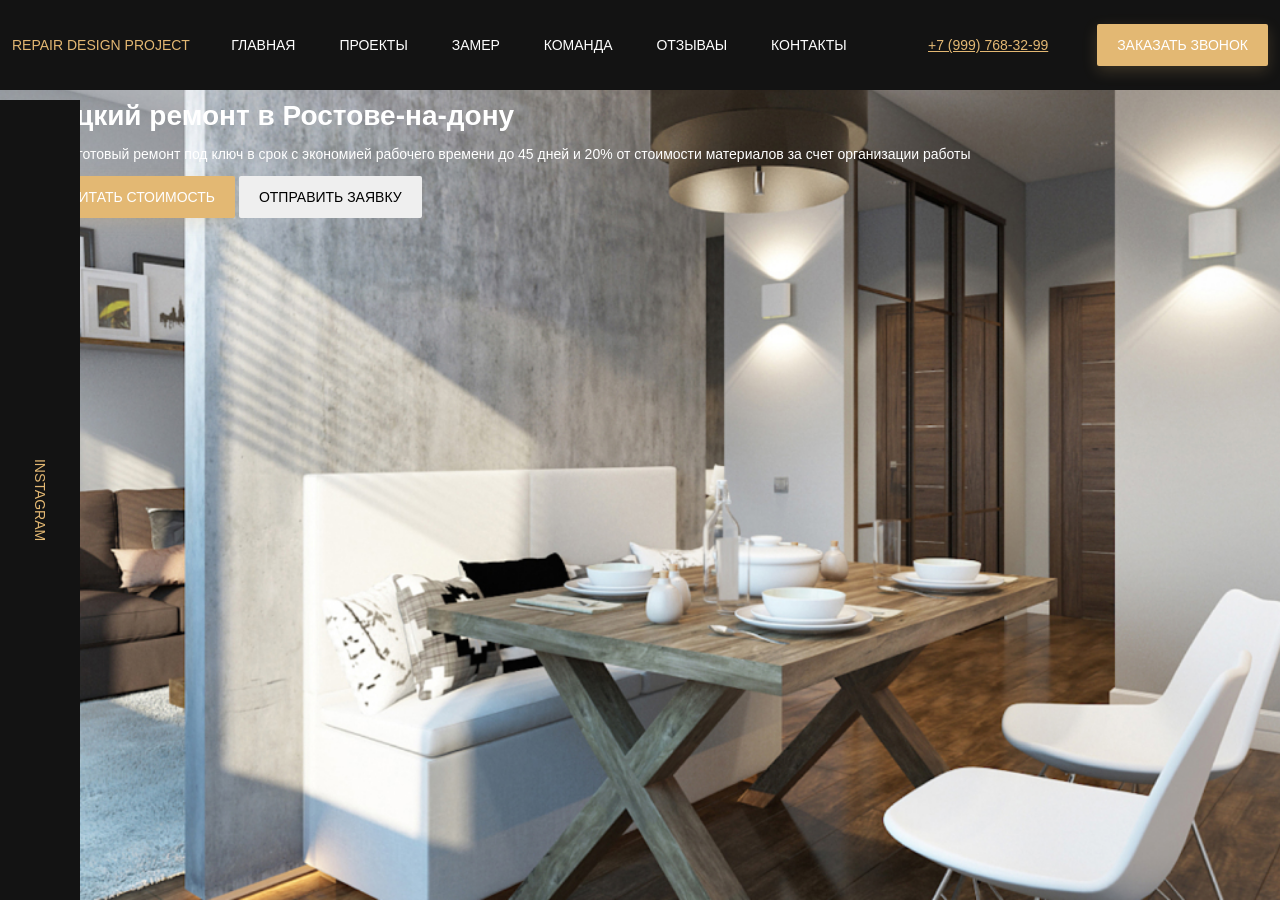
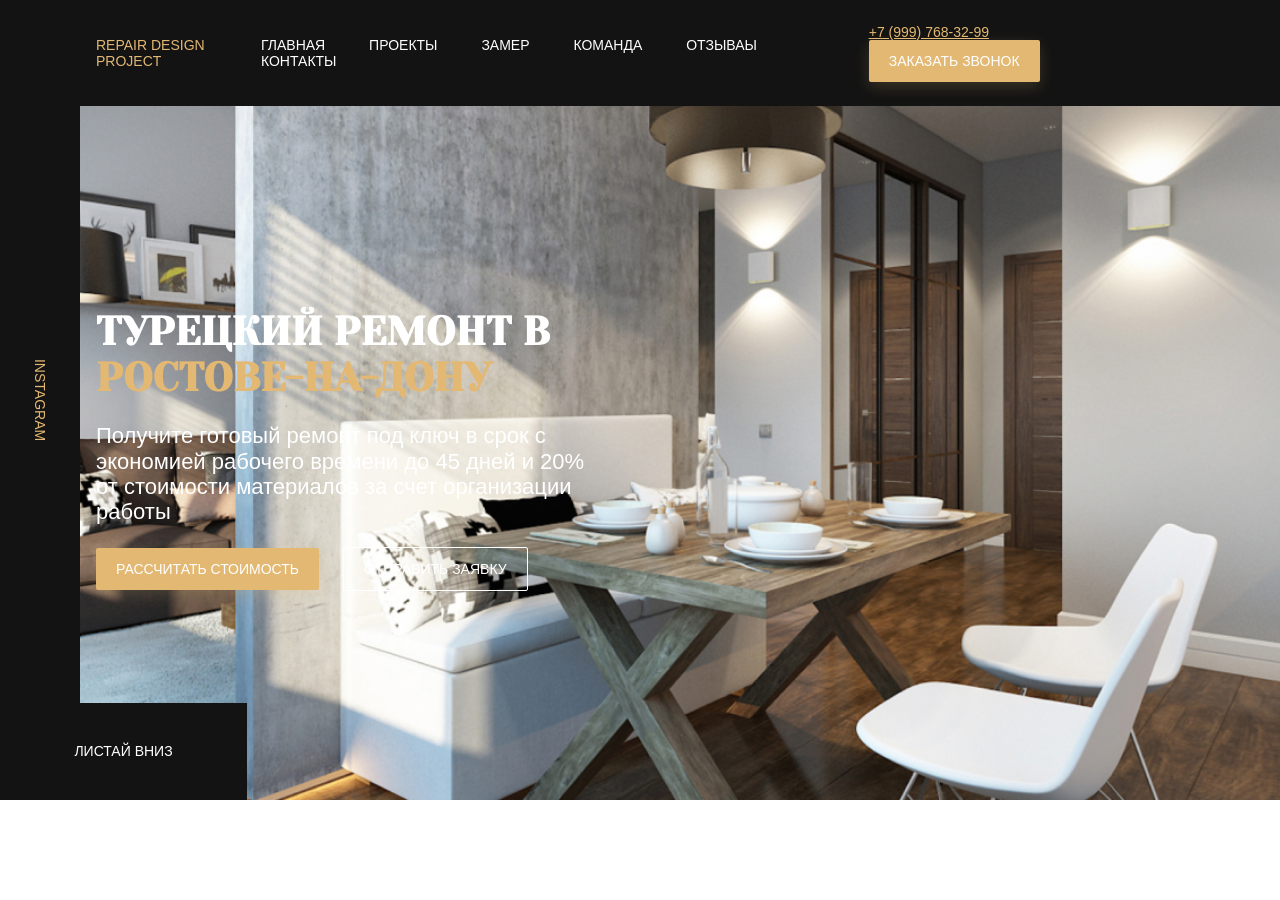
Before and after one commit to antocsan/HomeWork, a website built with webpack: page index.html in a window 1280 px wide. After the commit the page ends 800 px from the top, so only its background shows below. Built offline with nearby package versions, Linux system fonts and the light colour scheme; files whose address does not match are found by name.

Commit message:
feat:add yeseva font and rewrite scss file

```diff
--- a/index.html
+++ b/index.html
@@ -38,17 +38,17 @@
             <div class="instagram hero__instagram">
                 <a href="#" class="instagram__link">Instagram</a>
             </div>
-            <div class="hero__content">
-                <div class="container">
-                    <h1 class="title hero__title">Турецкий ремонт в Ростове-на-дону</h1>
+            <div class="container">
+                <div class="hero__content">
+                    <h1 class="title hero__title">Турецкий ремонт в &nbsp;<span class=title--primary>   Ростове-на-дону</span></h1>
                     <p class="hero__text">Получите готовый ремонт под ключ в срок с экономией рабочего времени до 45 дней и 20% от стоимости материалов за счет организации работы</p>
                     <button class="button hero__button button--primary">Рассчитать стоимость</button>
                     <button class="button hero__button button--outline">Отправить заявку</button>
                 </div>
-                <!-- /.container -->
+                <!-- /.hero__content -->
             </div>
-            <!-- /.hero__content -->
-            <a href="#" class="scroll-down">листай вниз</a>
+            <!-- /.container -->
+            <a href="#" class="hero__scroll-down">листай вниз</a>
         </section>
         <!-- /.hero -->
     </main>
--- a/sass/_fonts.scss
+++ b/sass/_fonts.scss
@@ -13,3 +13,11 @@
     font-style: normal;
     font-display: wrap;
 }
+
+@font-face {
+    font-family: 'Yeseva One Regular';
+    src: url('/fonts/yeseva-one/YesevaOne-Regular.woff') format('woff'), url('/fonts/yeseva-one/YesevaOne-Regular.woff2') format('woff');
+    font-weight: normal;
+    font-style: normal;
+    font-display: wrap;
+}
--- a/sass/_grid.sass
+++ b/sass/_grid.sass
@@ -1,3 +1,4 @@
 .container
+    width: 85%
     max-width: 1256px
     margin: auto
--- a/sass/_interface.sass
+++ b/sass/_interface.sass
@@ -7,3 +7,8 @@
         background-color: $primary
         box-shadow: 0px 5px 15px rgba(227, 184, 115, 0.2)
         color: $light
+    &--outline
+        border: 1px solid $light
+        background-color: transparent
+        border-radius: 2px
+        color: $light
--- a/sass/style.sass
+++ b/sass/style.sass
@@ -7,6 +7,8 @@
 @import 'templates/_hero';
 
 
+*,*:before, *:after
+    box-sizing: border-box
 
 body
     font-family: 'Futura Book',sans-serif;
--- a/sass/templates/_hero.sass
+++ b/sass/templates/_hero.sass
@@ -1,4 +1,8 @@
 .hero
+    display: flex
+    flex-direction: column
+    justify-content: center
+    align-items: flex-start
     position: relative
     background: $dark url('../../img/hero-bg.jpg') no-repeat center /cover
     height: 100vh
@@ -10,9 +14,37 @@
         bottom: 0
         max-width: 80px
         height: 100vh
+    &__scroll-down
+        display: flex
+        justify-content: center
+        align-items: center
+        position: absolute
+        left: 0
+        bottom: 0
+        min-width: 247px
+        min-height: 97px
+        background-color: $dark
+        color: $light
+        text-transform: uppercase
+        text-decoration: none
+    &__content
+        max-width: 670px
+    &__text
+        font-size: 22px
+        max-width: 504px
+    &__button
+        margin-right: 20px
+
 
 .title
     margin: 0
+    font-family: 'Yeseva One Regular',cursive
+    text-transform: uppercase
+    font-size: 40px
+    &--primary
+        color: $primary
+
+
 
 .instagram
     display: flex
```
Also changed, not shown: dist/css/style.min.css, fonts/yeseva-one/YesevaOne-Regular.woff (added), fonts/yeseva-one/YesevaOne-Regular.woff2 (added), 1 other file.
